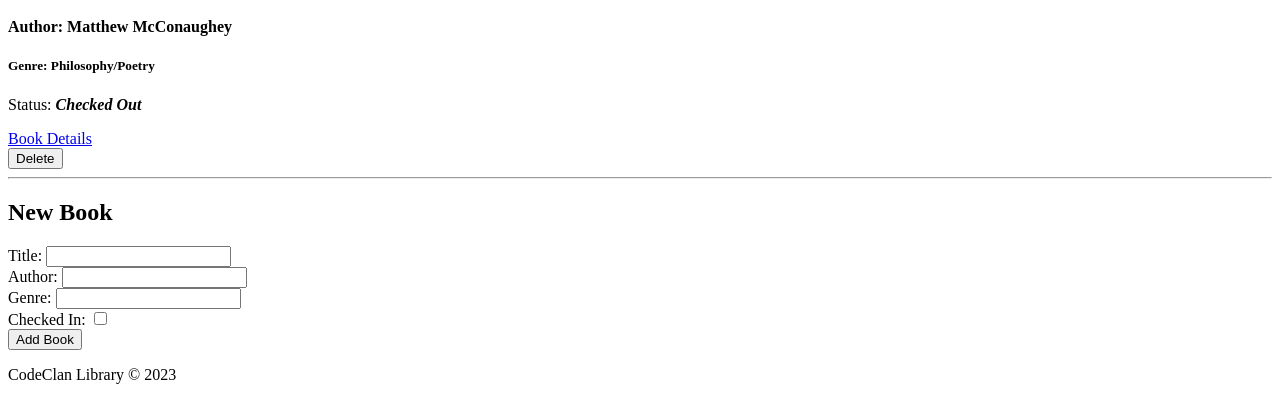
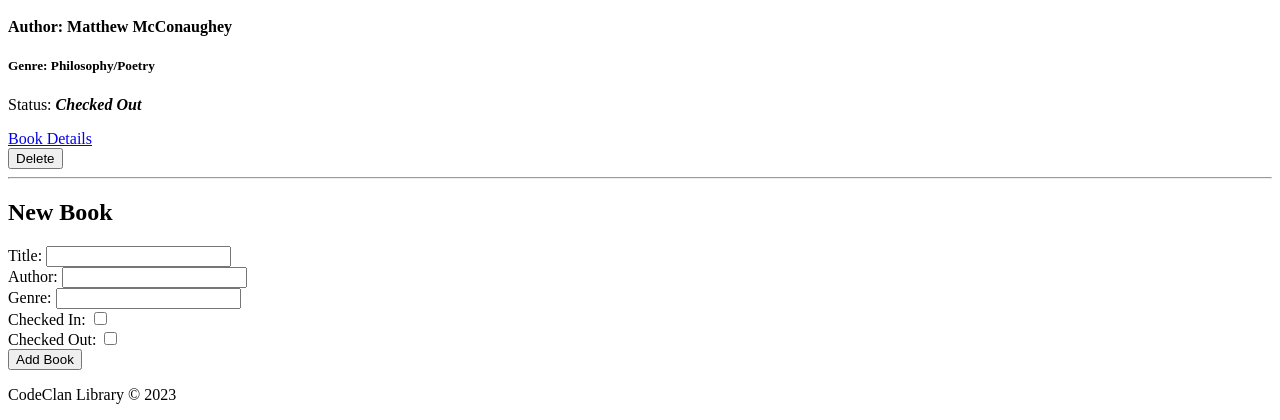
Before and after one commit to rosscondie/codeclan_library_hw, a Flask app: page / in a window 1280 px wide. Shown: the part 579-999 px from the top of the page. Before the commit the page ends 963 px from the top, so only its background shows below. Run offline with Flask 2, Linux system fonts and the light colour scheme.

Commit message:
checked in/out checkboxes added and tested

```diff
--- a/controllers/controller.py
+++ b/controllers/controller.py
@@ -18,8 +18,8 @@ def create():
     title = request.form["title"]
     author = request.form["author"]
     genre = request.form["genre"]
-    checked_out = True if 'checked out' in request.form else False
-    checked_in = True if 'checked in' in request.form else False
+    checked_out = True if 'checked_out' in request.form else False
+    checked_in = True if 'checked_in' in request.form else False
 
     new_book = Book(title=title, author=author, genre=genre, checked_out=checked_out, checked_in=checked_in)
     create_new_book(new_book)
--- a/templates/index.html
+++ b/templates/index.html
@@ -46,6 +46,10 @@
             <label for="checked_in">Checked In: </label>
             <input id="checked_in" name="checked_in" type="checkbox">
         </div>
+        <div>
+            <label for="checked_out">Checked Out: </label>
+            <input id="checked_out" name="checked_out" type="checkbox">
+        </div>
         <input type="submit" value="Add Book">
     </form>
 
```
